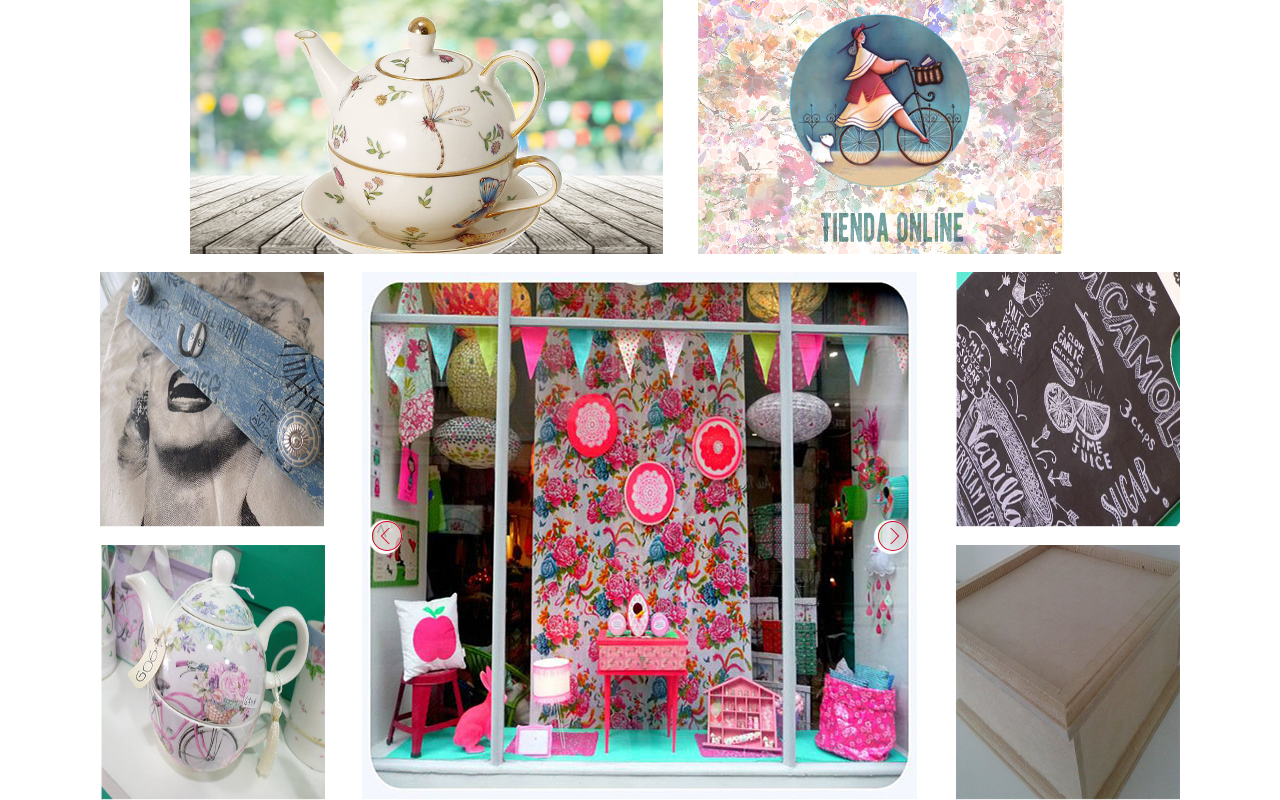
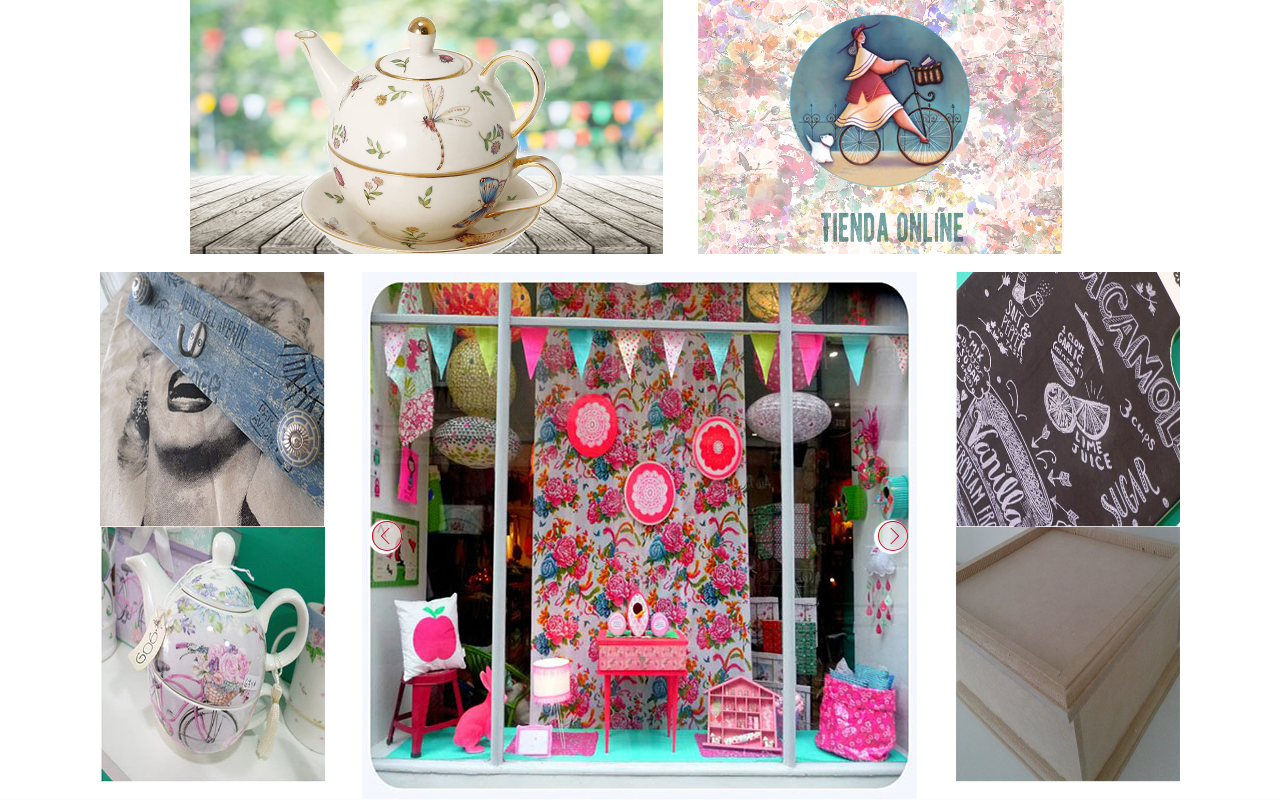
Before and after one commit to lolitatuk/Mya, a PHP site: page / in a window 1280 px wide. Shown: the part 138-938 px from the top of the page. Run offline with PHP 8.4, Linux system fonts and the light colour scheme; some libraries are stand-ins or nearby versions.

Commit message:
caosResuelto

```diff
--- a/index.html
+++ b/index.html
@@ -39,8 +39,12 @@
 	</div>
 	<div class="container">
 		<div class="firstColumn col-md-3">
-			<img class="col-md-12" src="images/galeria/g1.jpg">
-			<img class=" g2 col-md-12" src="images/galeria/g2.jpg">
+			<div class="categoryContainer">
+				<img class="col-md-12 imgSetup" src="images/galeria/g1.jpg">
+			</div>
+			<div class="categoryContainer">
+				<img class=" g2 col-md-12 imgSetup" src="images/galeria/g2.jpg">
+			</div>
 		</div>
 		<div class="containerSlider col-md-6 ">
 			<div class="preview navigation">
@@ -90,8 +94,12 @@
 			</div>
 		</div>
 		<div class="thirdColumn col-md-3">
-			<img class="col-md-12" src="images/galeria/g4.jpg">
-			<img class="g5 col-md-12" src="images/galeria/g5.jpg">
+			<div class="categoryContainer">
+				<img class="col-md-12 imgSetup" src="images/galeria/g4.jpg">
+			</div>
+			<div class="categoryContainer">
+				<img class="g5 col-md-12 imgSetup" src="images/galeria/g5.jpg">
+			</div>
 		</div>
 	</div>
 </body>
--- a/styles.css
+++ b/styles.css
@@ -86,7 +86,7 @@ body{
 .firstColumn{
     margin-top: 18px;
 }
-.g2{
+.containerSlider{
 	margin-top: 18px;
 }
 .containerSlider{
@@ -133,6 +133,9 @@ body{
 .thirdColumn{
 	margin-top: 18px;
 }
-.g5{
-	margin-top: 18px;
+.categoryContainer{
+	height: 255px;
 }
+.imgSetup{
+	height: 100%;
+}
```
Also changed, not shown: images/galeria/g1.jpg, images/galeria/g2.jpg.
